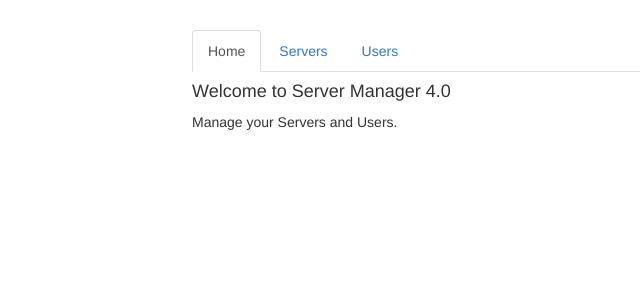
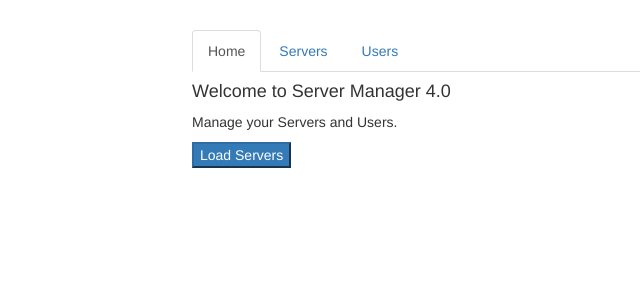
Before and after one commit to angular-learner/routing, an Angular app: page / in a window 1280 px wide. Shown: the top 300 px of the page, without its empty margins (73-713 px from the left). Built offline with nearby package versions, Linux system fonts and the light colour scheme.

Commit message:
navigating programmatically

```diff
--- a/src/app/home/home.component.html
+++ b/src/app/home/home.component.html
@@ -1,2 +1,3 @@
 <h4>Welcome to Server Manager 4.0</h4>
 <p>Manage your Servers and Users.</p>
+<button class="btn-primary" (click)="onLoadServers()">Load Servers</button>
--- a/src/app/home/home.component.ts
+++ b/src/app/home/home.component.ts
@@ -1,4 +1,5 @@
 import { Component, OnInit } from '@angular/core';
+import { Router } from '@angular/router';
 
 @Component({
   selector: 'app-home',
@@ -7,9 +8,13 @@ import { Component, OnInit } from '@angular/core';
 })
 export class HomeComponent implements OnInit {
 
-  constructor() { }
+  constructor(private route:Router) { }
 
   ngOnInit() {
   }
 
+  onLoadServers(route: Router){
+    this.route.navigate(['/servers'])
+
+  }
 }
```
